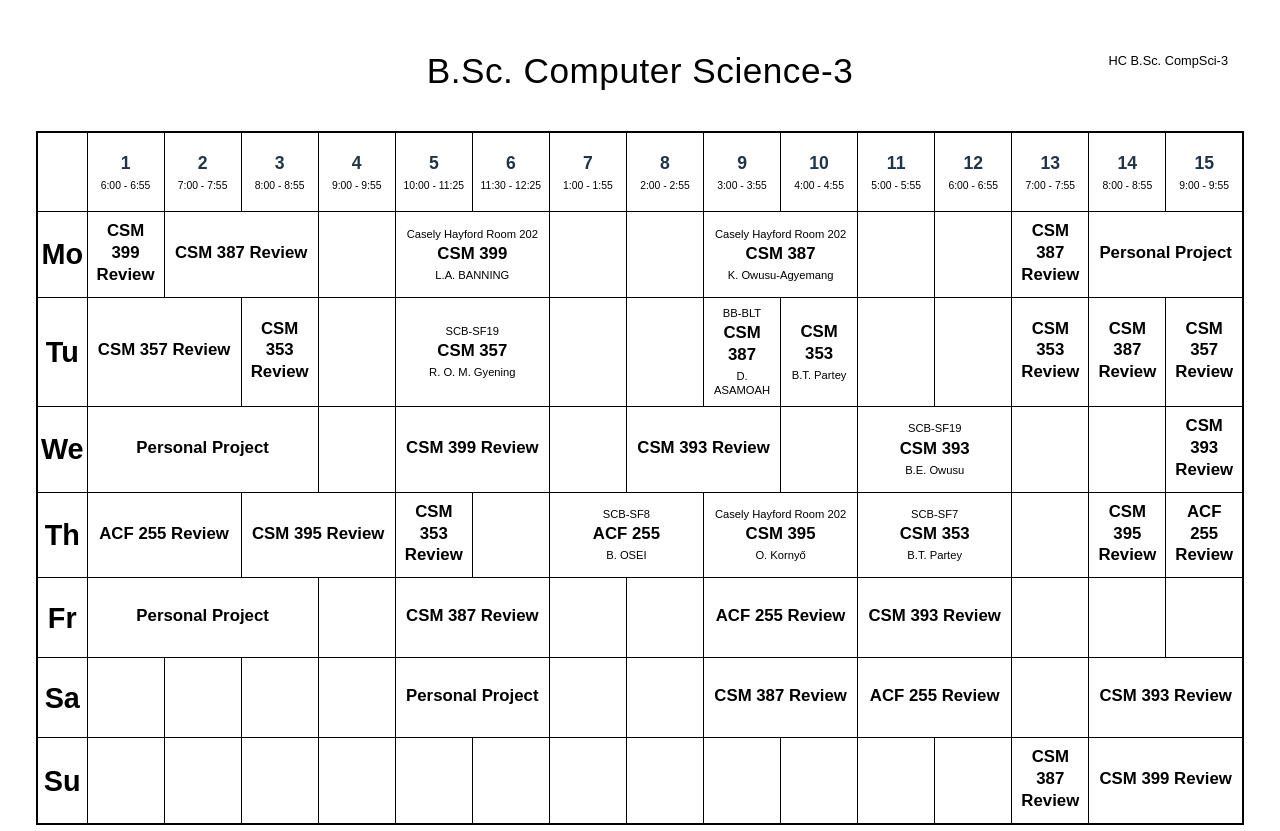
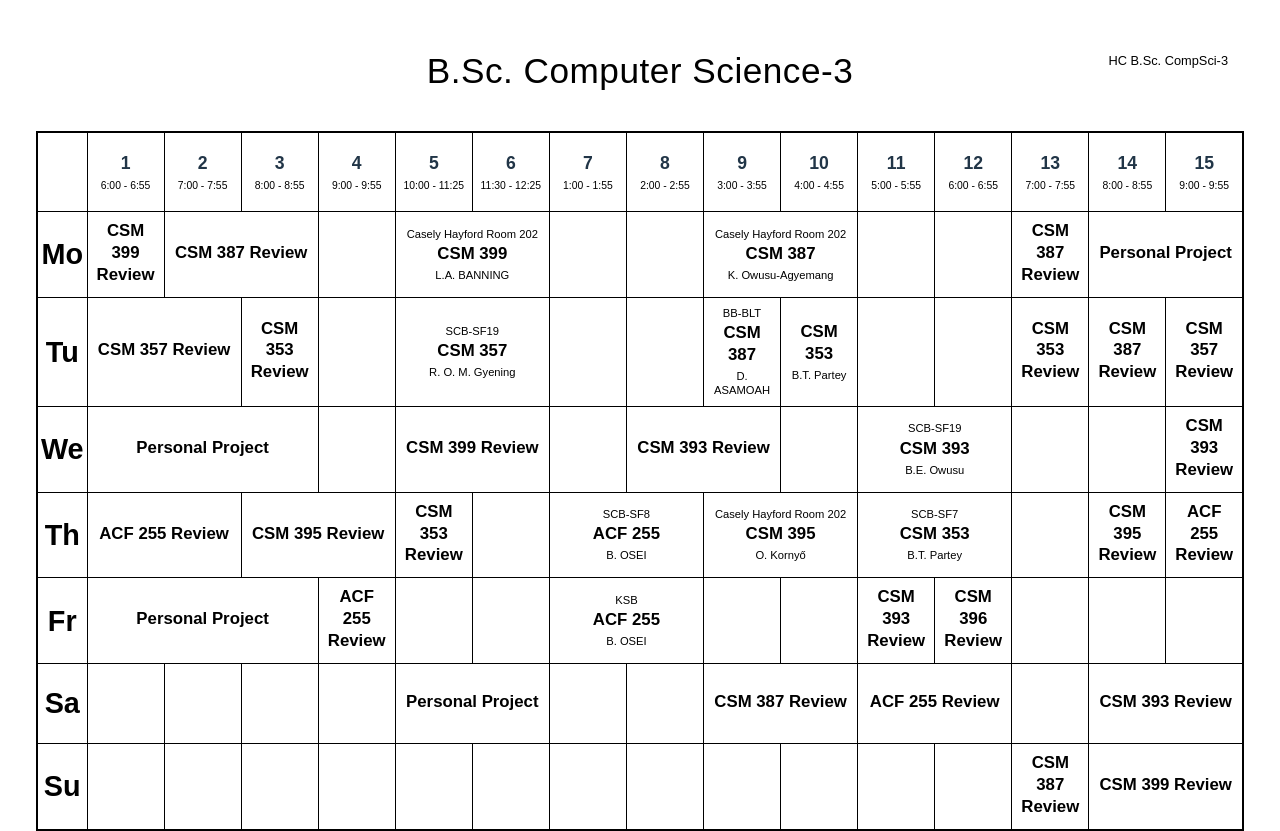
Before and after one commit to rnyamakye/timetable, a React (Vite) app: page / in a window 1280 px wide. Shown: the top 831 px of the page. Built offline with nearby package versions, Linux system fonts and the light colour scheme.

Commit message:
added the friday class

```diff
--- a/src/App.jsx
+++ b/src/App.jsx
@@ -104,11 +104,12 @@ function App() {
     ],
     Fr: [
       { colspan: 3, course: "Personal Project" },
-      { empty: 1 },
-      { colspan: 2, course: "CSM 387 Review" },
+      { course: "ACF 255 Review" },
       { empty: 2 },
-      { colspan: 2, course: "ACF 255 Review" },
-      { colspan: 2, course: "CSM 393 Review" },
+      { colspan: 2, course: "ACF 255", room: "KSB", instructor: "B. OSEI" },
+      { empty: 2 },
+      { course: "CSM 393 Review" },
+      { course: "CSM 396 Review" },
       { empty: 3 },
     ],
     Sa: [
@@ -140,7 +141,7 @@ function App() {
               className={
                 hideContent ? "empty-cell highlight-free" : "empty-cell"
               }
-            ></td>
+            ></td>,
           );
           currentSlot++;
         }
@@ -150,7 +151,9 @@ function App() {
           (cell.course.includes("Review") ||
             cell.course.includes("Personal Project"));
         const shouldHide =
-          (highlightReviews && !isReviewOrPersonal) || hideContent || (showCoursesOnly && isReviewOrPersonal);
+          (highlightReviews && !isReviewOrPersonal) ||
+          hideContent ||
+          (showCoursesOnly && isReviewOrPersonal);
         const className =
           highlightReviews && isReviewOrPersonal
             ? "course-cell highlight-review"
@@ -165,7 +168,7 @@ function App() {
                 <div className="instructor">{cell.instructor}</div>
               </>
             )}
-          </td>
+          </td>,
         );
         currentSlot += cell.colspan;
       } else {
@@ -174,7 +177,9 @@ function App() {
           (cell.course.includes("Review") ||
             cell.course.includes("Personal Project"));
         const shouldHide =
-          (highlightReviews && !isReviewOrPersonal) || hideContent || (showCoursesOnly && isReviewOrPersonal);
+          (highlightReviews && !isReviewOrPersonal) ||
+          hideContent ||
+          (showCoursesOnly && isReviewOrPersonal);
         const className =
           highlightReviews && isReviewOrPersonal
             ? "course-cell highlight-review"
@@ -188,7 +193,7 @@ function App() {
                 <div className="instructor">{cell.instructor}</div>
               </>
             )}
-          </td>
+          </td>,
         );
         currentSlot++;
       }
```
Lines whose indentation alone changed are shown as unchanged.
